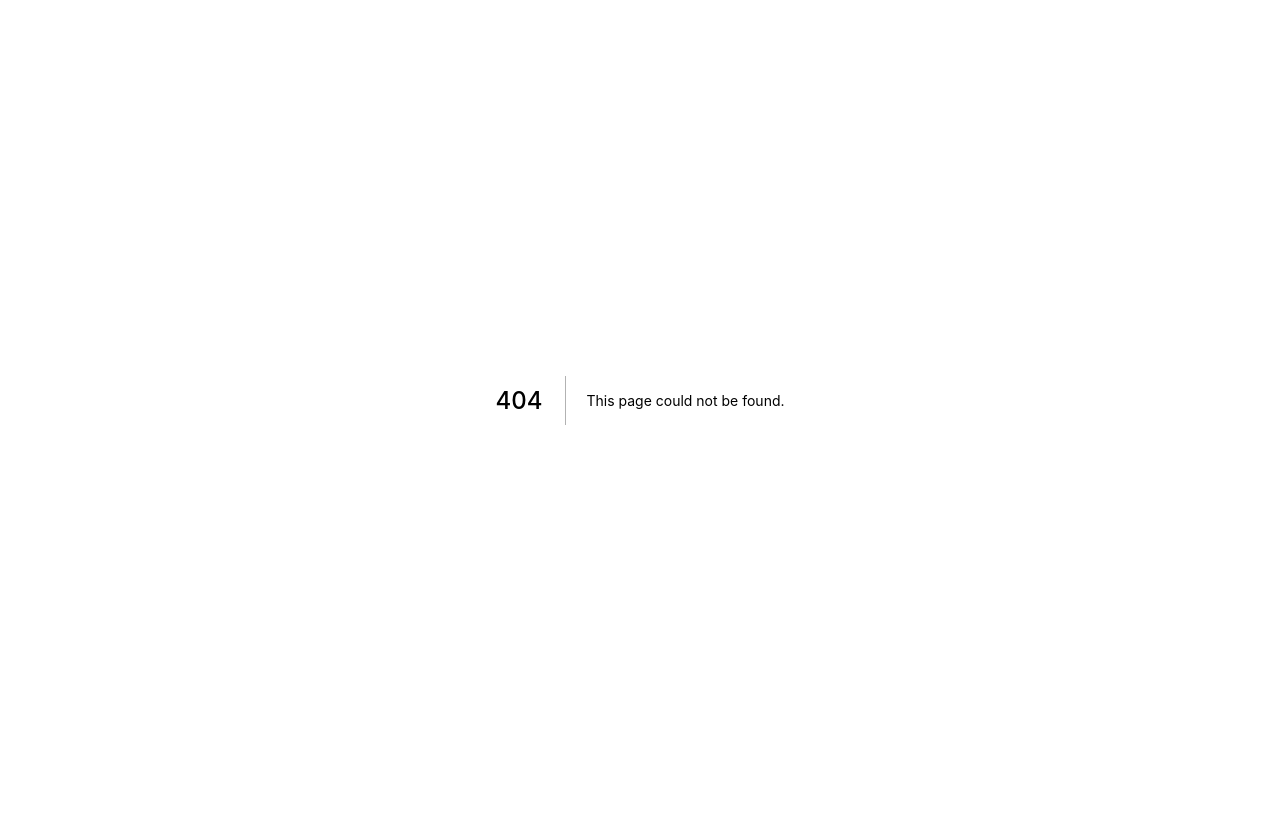
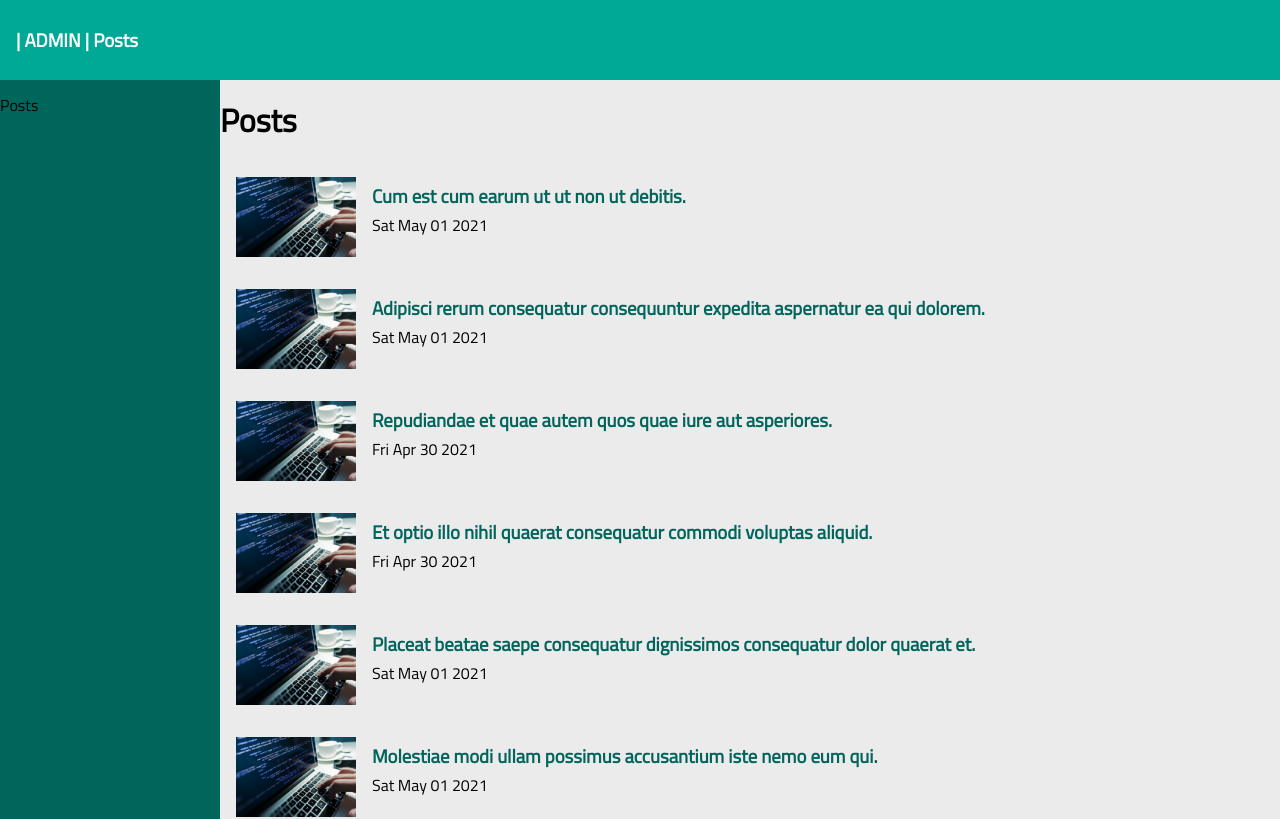
Before and after one commit to carvalho-rafael/blog, a Next.js app: page /admin/posts in a window 1280 px wide. Before the commit this address had no page. Shown: the top 819 px of the page. Built offline with nearby package versions, Linux system fonts and the light colour scheme; data requests are answered from the project's data file.

Commit message:
remove ssr and ssg from admin pages

```diff
--- a/pages/admin/index.tsx
+++ b/pages/admin/index.tsx
@@ -1,58 +1,33 @@
-import { PostsContainer, PostItem, SideBar, AdmimContent, NavBarContainer, NavBarHeader } from './styles'
-import { date, lorem } from "faker";
+import { SideBar, AdmimContent, NavBarContainer, NavBarHeader } from '../../styles/admin/admin'
 import Head from 'next/head'
+import Link from 'next/link'
 
 export default function Admin({ children, title }) {
-    let posts = [];
-
-    for (let i = 0; i < 10; i++) {
-        posts.push({
-            id: i,
-            title: lorem.sentence(9),
-            description: lorem.sentence(18),
-            body: lorem.paragraphs(3),
-            cover: 'cover.jpg',
-            createdAt: date.recent().toDateString()
-        })
-    }
-
     return (
         <>
             <Head>
-                <title>My Blog</title>
-                <link rel="icon" href="/favicon.ico" />
+                <title>| ADMIN | {title}</title>
             </Head>
             <NavBarContainer>
                 <NavBarHeader>
-                    <a href="/admin">
-                        <h3>ADMIN - {title}</h3>
-                    </a>
+                    <Link href="/admin">
+                        <a >
+                            <h3>| ADMIN | {title}</h3>
+                        </a>
+                    </Link>
                 </NavBarHeader>
             </NavBarContainer>
             <AdmimContent>
                 <SideBar>
                     <ul>
-                        <li>Posts</li>
+                        <Link href="/admin/posts">
+                            <a>Posts</a>
+                        </Link>
                     </ul>
                 </SideBar>
-                {children ? (
-                    <main>
-                        {children}
-                    </main>
-                ) : (
-                    <PostsContainer>
-                        <h1>Posts</h1>
-                        {posts.map(post => (
-                            <PostItem key={post.id}>
-                                <img src={post.cover} alt="" />
-                                <div>
-                                    <a href={`/admin/posts/${post.id}/edit`}><h3>{post.title}</h3></a>
-                                    <time dateTime={post.createdAt}>{post.createdAt}</time>
-                                </div>
-                            </PostItem>
-                        ))}
-                    </PostsContainer>
-                )}
+                <main>
+                    {children}
+                </main>
             </AdmimContent>
         </>
     )
--- /dev/null
+++ b/pages/admin/posts/index.tsx
@@ -0,0 +1,39 @@
+import { useState, useEffect } from 'react';
+import Admin from '..';
+
+import { PostsContainer, PostItem } from '../../../styles/admin/admin'
+import Link from 'next/link';
+
+export default function Posts() {
+  const [posts, setPosts] = useState([]);
+
+  useEffect(() => {
+    (async () => {
+      const posts = await fetch(`http://localhost:3333/posts/`)
+        .then(posts => posts.json());
+
+      setPosts(posts);
+    })()
+  }, [])
+
+  return (
+    <>
+      <Admin title="Posts">
+        <PostsContainer>
+          <h1>Posts</h1>
+          {posts.map(post => (
+            <PostItem key={post.id}>
+              <img src={`/${post.cover}`} alt="" />
+              <div>
+                <Link href={`/admin/posts/${post.id}/edit`}>
+                  <a><h3>{post.title}</h3></a>
+                </Link>
+                <time dateTime={post.createdAt}>{post.createdAt}</time>
+              </div>
+            </PostItem>
+          ))}
+        </PostsContainer>
+      </Admin>
+    </>
+  )
+}
```
Also changed, not shown: pages/admin/posts/[id]/edit.tsx (+14 -29 lines), pages/admin/posts/create.tsx (+6 -20 lines).
